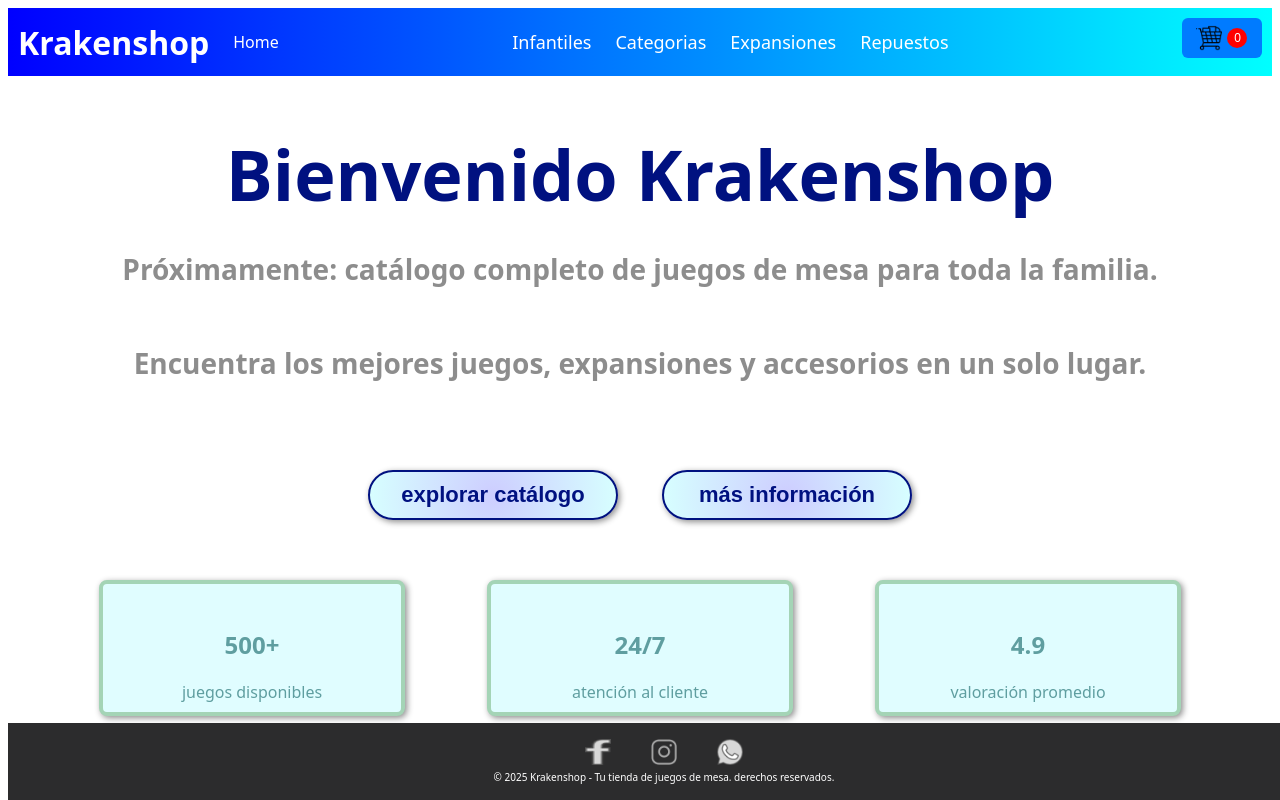
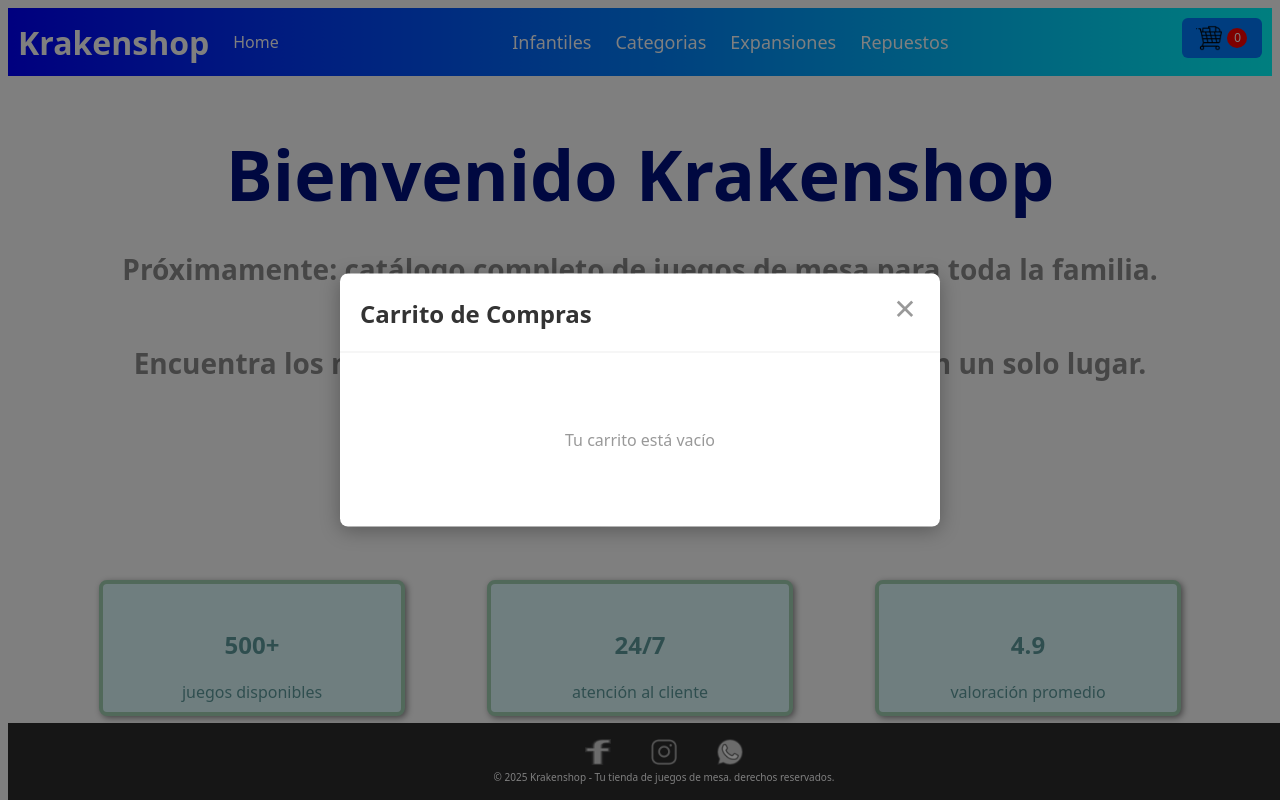
Before and after one commit to ignaciorodriguezbeis/Tp-entrgable-React-Ignacio-Rodriguez-Beistegui, a React (Vite) app in the folder tp-React-coderhouse/: page / in a window 1280 px wide. Both pictures are taken after a click on the button "Carrito". Shown: the top 800 px of the page. Built offline with nearby package versions, Linux system fonts and the light colour scheme.

Commit message:
agregando  la ventana para ver el carrito

```diff
--- a/tp-React-coderhouse/src/App.jsx
+++ b/tp-React-coderhouse/src/App.jsx
@@ -3,15 +3,16 @@ import NavBar from './components/Navbar/Navbar'
 import ItemDetail from './components/Container/ItemDetairl'    //una cosa curiosa que me paso enesta linea es que si ponia ItemDetail me tiraba error, tuve que poner ItemDetairl como en el nombre del archivo
 import Footer from './components/Footer/Footer'
 import ItemListContainer from './components/Container/ItemListContainer'
+import { CartProvider } from './context/CartContext'
 
 function App() {
   return (
-    <>
+    <CartProvider>
       <NavBar />
       <ItemDetail />
       <ItemListContainer />
       <Footer />
-    </>
+    </CartProvider>
   )
 }
 
--- a/tp-React-coderhouse/src/components/Container/ItemCard.jsx
+++ b/tp-React-coderhouse/src/components/Container/ItemCard.jsx
@@ -1,6 +1,10 @@
+import { useContext } from "react";
+import { CartContext } from "../../context/CartContext";
 import "./ItemCard.css";
 
 const ItemCard = ({ juego }) => {
+  const { agregarAlCarrito } = useContext(CartContext);
+
   return (
     <div className="itemcard">
       <img src={juego.imagen} alt={juego.nombre} />
@@ -11,7 +15,7 @@ const ItemCard = ({ juego }) => {
         <span className="precio">${juego.precio.toFixed(2)}</span>
       </div>
       <div className="button-list">
-        <button onClick={() => onAgregar(juego)}>agregar al carrito</button>
+        <button onClick={() => agregarAlCarrito(juego)}>agregar al Carrito</button>
         <button>Ver más</button>
       </div>
     </div>
--- /dev/null
+++ b/tp-React-coderhouse/src/components/Navbar/CartModal.css
@@ -0,0 +1,236 @@
+.modal-overlay {
+    position: fixed;
+    top: 0;
+    left: 0;
+    right: 0;
+    bottom: 0;
+    background-color: rgba(0, 0, 0, 0.5);
+    z-index: 999;
+}
+
+.cart-modal {
+    position: fixed;
+    top: 50%;
+    left: 50%;
+    transform: translate(-50%, -50%);
+    background-color: white;
+    border-radius: 8px;
+    box-shadow: 0 4px 20px rgba(0, 0, 0, 0.3);
+    z-index: 1000;
+    width: 90%;
+    max-width: 600px;
+    max-height: 80vh;
+    display: flex;
+    flex-direction: column;
+}
+
+.modal-header {
+    display: flex;
+    justify-content: space-between;
+    align-items: center;
+    padding: 20px;
+    border-bottom: 1px solid #eee;
+}
+
+.modal-header h2 {
+    margin: 0;
+    font-size: 24px;
+    color: #333;
+}
+
+.close-button {
+    background: none;
+    border: none;
+    font-size: 28px;
+    cursor: pointer;
+    color: #999;
+    padding: 0;
+    width: 30px;
+    height: 30px;
+    display: flex;
+    align-items: center;
+    justify-content: center;
+    transition: color 0.3s;
+}
+
+.close-button:hover {
+    color: #333;
+}
+
+.modal-content {
+    flex: 1;
+    overflow-y: auto;
+    padding: 20px;
+}
+
+.empty-cart {
+    text-align: center;
+    color: #999;
+    padding: 40px 20px;
+    font-size: 16px;
+}
+
+.cart-items {
+    display: flex;
+    flex-direction: column;
+    gap: 15px;
+}
+
+.cart-item {
+    display: flex;
+    gap: 15px;
+    padding: 15px;
+    border: 1px solid #eee;
+    border-radius: 6px;
+    align-items: center;
+}
+
+.item-image {
+    width: 80px;
+    height: 80px;
+    object-fit: cover;
+    border-radius: 4px;
+}
+
+.item-details {
+    flex: 1;
+}
+
+.item-details h3 {
+    margin: 0 0 8px 0;
+    font-size: 16px;
+    color: #333;
+}
+
+.item-price {
+    margin: 0;
+    color: #666;
+    font-size: 14px;
+}
+
+.item-cantidad {
+    text-align: right;
+    min-width: 120px;
+}
+
+.item-cantidad p {
+    margin: 5px 0;
+    color: #666;
+    font-size: 14px;
+}
+
+.item-subtotal {
+    font-weight: bold;
+    color: #333;
+    font-size: 15px;
+}
+
+.item-actions {
+    display: flex;
+    gap: 8px;
+    margin-left: 15px;
+}
+
+.btn-disminuir,
+.btn-eliminar {
+    background: none;
+    border: 1px solid #ddd;
+    padding: 8px 12px;
+    border-radius: 4px;
+    cursor: pointer;
+    font-size: 16px;
+    transition: all 0.3s;
+}
+
+.btn-disminuir {
+    color: #ff9800;
+    border-color: #ff9800;
+}
+
+.btn-disminuir:hover {
+    background-color: #fff3e0;
+    border-color: #ff6f00;
+    color: #ff6f00;
+}
+
+.btn-eliminar {
+    color: #dc3545;
+    border-color: #dc3545;
+}
+
+.btn-eliminar:hover {
+    background-color: #f8d7da;
+    border-color: #c82333;
+}
+
+.item-subtotal {
+    font-weight: bold;
+    color: #333;
+    font-size: 15px;
+}
+
+.modal-footer {
+    border-top: 1px solid #eee;
+    padding: 20px;
+    display: flex;
+    flex-direction: column;
+    gap: 15px;
+}
+
+.total-section {
+    text-align: right;
+    padding: 10px 0;
+}
+
+.total-section h3 {
+    margin: 0;
+    font-size: 20px;
+    color: #333;
+}
+
+.checkout-button {
+    background-color: #007bff;
+    color: white;
+    border: none;
+    padding: 12px 20px;
+    border-radius: 6px;
+    font-size: 16px;
+    cursor: pointer;
+    transition: background-color 0.3s;
+}
+
+.checkout-button:hover {
+    background-color: #0056b3;
+}
+
+@media (max-width: 600px) {
+    .cart-modal {
+        width: 95%;
+        max-height: 90vh;
+    }
+
+    .modal-header h2 {
+        font-size: 20px;
+    }
+
+    .cart-item {
+        flex-direction: column;
+        gap: 10px;
+    }
+
+    .item-image {
+        width: 100%;
+        height: auto;
+    }
+
+    .item-cantidad {
+        text-align: left;
+        width: 100%;
+    }
+
+    .item-actions {
+        width: 100%;
+        justify-content: flex-start;
+        margin-left: 0;
+    }
+}
--- /dev/null
+++ b/tp-React-coderhouse/src/components/Navbar/CartModal.jsx
@@ -0,0 +1,81 @@
+import { useContext } from 'react';
+import { CartContext } from '../../context/CartContext';
+import './CartModal.css';
+
+function CartModal({ isOpen, onClose }) {
+    const { cartItems, eliminarDelCarrito, disminuirCantidad } = useContext(CartContext);
+
+    if (!isOpen) return null;
+
+    const calcularTotal = () => {
+        return cartItems.reduce((total, item) => total + item.precio * item.cantidad, 0);
+    };
+
+    return (
+        <>
+            <div className="modal-overlay" onClick={onClose}></div>
+            <div className="cart-modal">
+                <div className="modal-header">
+                    <h2>Carrito de Compras</h2>
+                    <button className="close-button" onClick={onClose}>✕</button>
+                </div>
+
+                <div className="modal-content">
+                    {cartItems.length === 0 ? (
+                        <p className="empty-cart">Tu carrito está vacío</p>
+                    ) : (
+                        <div className="cart-items">
+                            {cartItems.map((item) => (
+                                <div key={item.id} className="cart-item">
+                                    <img src={item.imagen} alt={item.nombre} className="item-image" />
+                                    <div className="item-details">
+                                        <h3>{item.nombre}</h3>
+                                        <p className="item-price">${item.precio.toFixed(2)}</p>
+                                    </div>
+                                    <div className="item-cantidad">
+                                        <p>Cantidad: {item.cantidad}</p>
+                                        <p className="item-subtotal">${(item.precio * item.cantidad).toFixed(2)}</p>
+                                    </div>
+                                    <div className="item-actions">
+                                        <button
+                                            className="btn-aumentar"
+                                            onClick={() => aumentarCantidad(item.id)}
+                                            title='Aumentar Cantidad'
+                                            >
+                                            +
+                                        </button>
+                                        <button
+                                            className="btn-disminuir"
+                                            onClick={() => disminuirCantidad(item.id)}
+                                            title="Disminuir Cantidad"
+                                        >
+                                            -
+                                        </button>
+                                        <button
+                                            className="btn-eliminar"
+                                            onClick={() => eliminarDelCarrito(item.id)}
+                                            title="Eliminar Del Carrito"
+                                        >
+                                            X
+                                        </button>
+                                    </div>
+                                </div>
+                            ))}
+                        </div>
+                    )}
+                </div>
+
+                {cartItems.length > 0 && (
+                    <div className="modal-footer">
+                        <div className="total-section">
+                            <h3>Total: ${calcularTotal().toFixed(2)}</h3>
+                        </div>
+                        <button className="checkout-button">Ir al Checkout</button>
+                    </div>
+                )}
+            </div>
+        </>
+    );
+}
+
+export default CartModal;
--- a/tp-React-coderhouse/src/components/Navbar/CartWidget.jsx
+++ b/tp-React-coderhouse/src/components/Navbar/CartWidget.jsx
@@ -1,23 +1,32 @@
+import { useContext, useState } from 'react';
+import { CartContext } from '../../context/CartContext';
+import CartModal from './CartModal';
 import './CartWidget.css';
 
 function CartWidget() {
+    const { obtenerCantidadTotal } = useContext(CartContext);
+    const [isModalOpen, setIsModalOpen] = useState(false);
+    const cantidadTotal = obtenerCantidadTotal();
+
     return (
+        <>
             <button
                 className="cart-widget"
-
                 aria-label="Carrito"
+                onClick={() => setIsModalOpen(true)}
             >
                 <img
                     src="./src/assets/img/carro-de-la-compra.png"
                     alt="Carrito de compras"
-
                 />
                 <div>
-                <span>
-                    0
+                    <span className='contador-articulos'>
+                        {cantidadTotal}
                     </span>
                 </div>
             </button>
+            <CartModal isOpen={isModalOpen} onClose={() => setIsModalOpen(false)} />
+        </>
     )
 }
 
--- /dev/null
+++ b/tp-React-coderhouse/src/context/CartContext.jsx
@@ -0,0 +1,47 @@
+import { createContext, useState } from "react";
+
+export const CartContext = createContext();
+
+export const CartProvider = ({ children }) => {
+  const [cartItems, setCartItems] = useState([]);
+
+  const agregarAlCarrito = (juego) => {
+    setCartItems((prevItems) => {
+      const itemExistente = prevItems.find((item) => item.id === juego.id);
+
+      if (itemExistente) {
+
+        return prevItems.map((item) =>
+          item.id === juego.id ? { ...item, cantidad: item.cantidad + 1 } : item
+        );
+      } else {
+
+        return [...prevItems, { ...juego, cantidad: 1 }];
+      }
+    });
+  };
+
+  const obtenerCantidadTotal = () => {
+    return cartItems.reduce((total, item) => total + item.cantidad, 0);
+  };
+
+  const eliminarDelCarrito = (juegoId) => {
+    setCartItems((prevItems) => prevItems.filter((item) => item.id !== juegoId));
+  };
+
+  const disminuirCantidad = (juegoId) => {
+    setCartItems((prevItems) =>
+      prevItems
+        .map((item) =>
+          item.id === juegoId ? { ...item, cantidad: item.cantidad - 1 } : item
+        )
+        .filter((item) => item.cantidad > 0)
+    );
+  };
+
+  return (
+    <CartContext.Provider value={{ cartItems, agregarAlCarrito, obtenerCantidadTotal, eliminarDelCarrito, disminuirCantidad }}>
+      {children}
+    </CartContext.Provider>
+  );
+};
```
Lines whose indentation alone changed are shown as unchanged.
